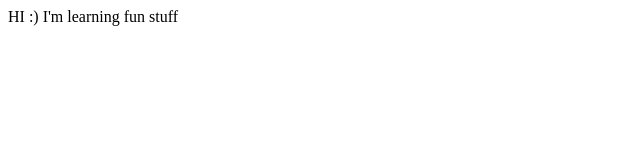
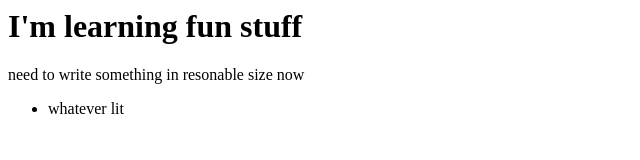
Before and after one commit to Magda86/Magda86.github.io, a plain HTML site: page index.html in a window 1280 px wide. Shown: the whole page, without its empty margins (0-640 px from the left). Drawn offline with Linux system fonts and the light colour scheme.

Commit message:
more html

```diff
--- a/index.html
+++ b/index.html
@@ -1,8 +1,12 @@
 <html>
 <head>
-  HI :)
+<title>  HI :)</title>
 </head>
 <body>
-  I'm learning fun stuff
+<h1>  I'm learning fun stuff </h1>
+<p> need to write something in resonable size now</p>
+<ul>
+  <li>whatever lit</li>
+</ul>
 </body>
 </html>
```
